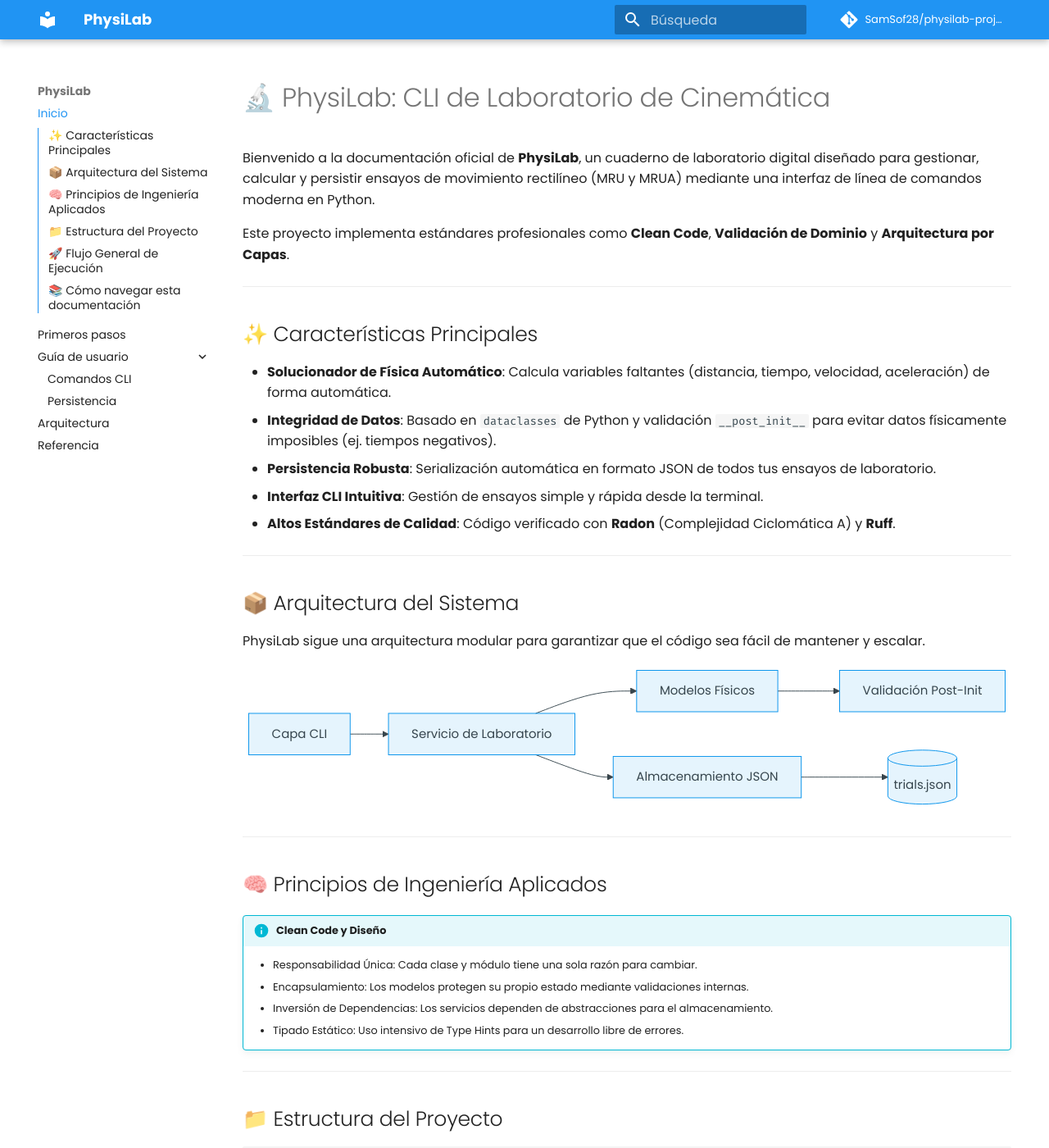
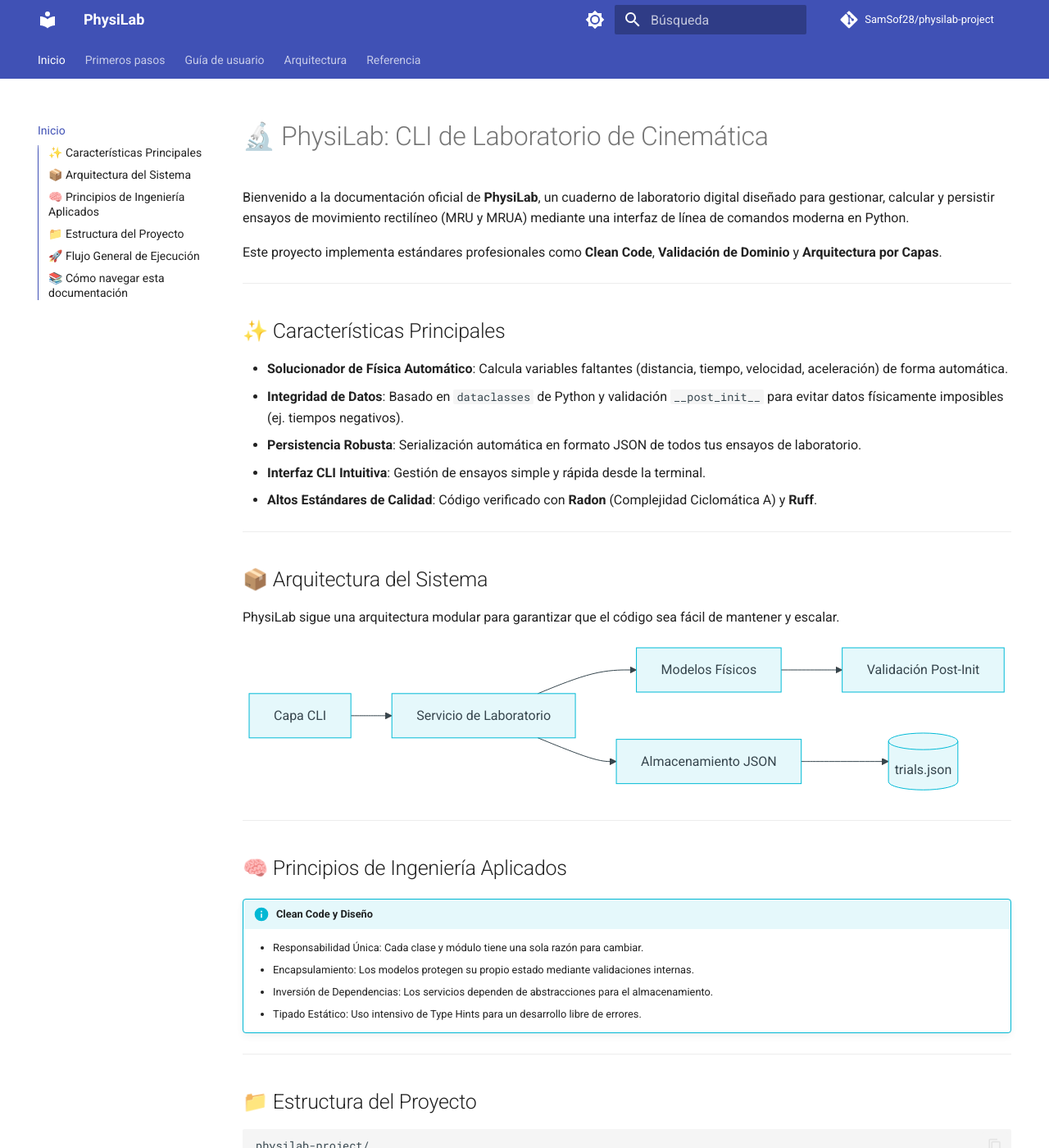
Before and after one commit to SamSof28/physilab-project, an MkDocs documentation site: the page built from docs/index.md, in a window 1280 px wide and 1400 px high. Shown: the whole window at 82% size. Built offline with MkDocs 1.6.1 and Material for MkDocs 9.7.7, drawn with Linux system fonts in a browser that asks for light colours; comment, search, counter and statistics services are not loaded.

Commit message:
Update mkdocs.yml: enhance theme configuration with improved color palette and font settings

```diff
--- a/mkdocs.yml
+++ b/mkdocs.yml
@@ -7,17 +7,30 @@
 theme:
   name: material
   language: es
+  palette:
+    - media: "(prefers-color-scheme: light)"
+      scheme: default
+      primary: indigo
+      accent: cyan
+      toggle:
+        icon: material/brightness-7
+        name: Switch to dark mode
+
+    - media: "(prefers-color-scheme: dark)"
+      scheme: slate
+      primary: indigo
+      accent: cyan
+      toggle:
+        icon: material/brightness-4
+        name: Switch to light mode
   font:
-    text: Poppins
-    code: Fira Code
+    text: Roboto
+    code: Roboto Mono
   features:
-    - navigation.expand
+    - navigation.tabs
+    - navigation.sections
+    - toc.integrate
     - content.code.copy
-    - toc.integrate
-  palette:
-    - scheme: default
-      primary: blue
-      accent: light blue
 
 plugins:
   - search
```
